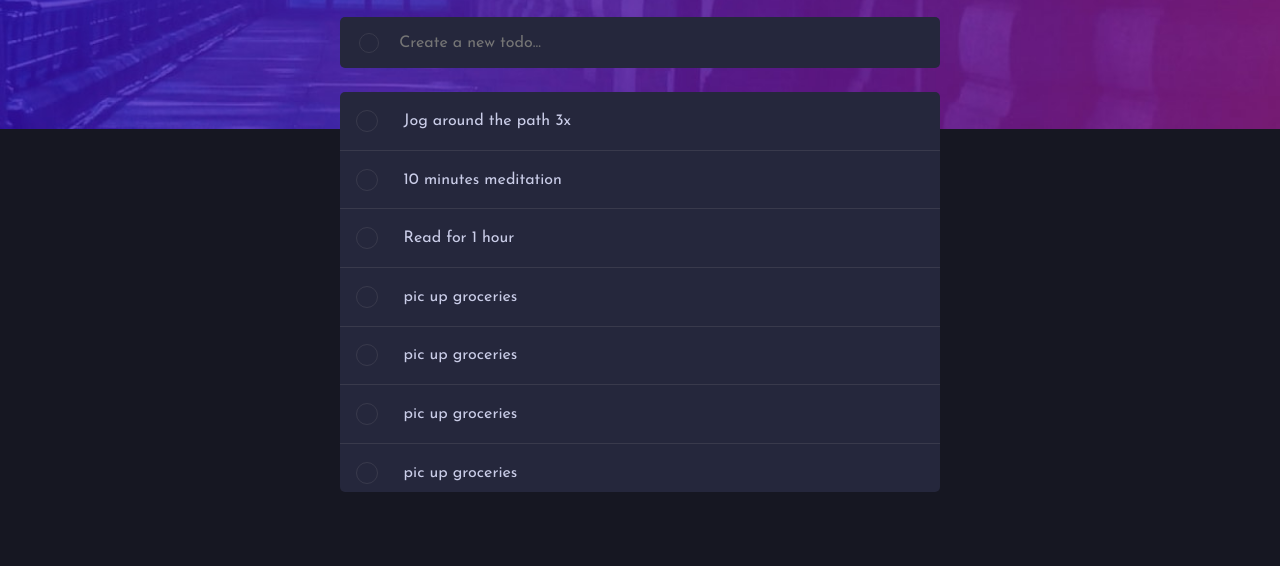
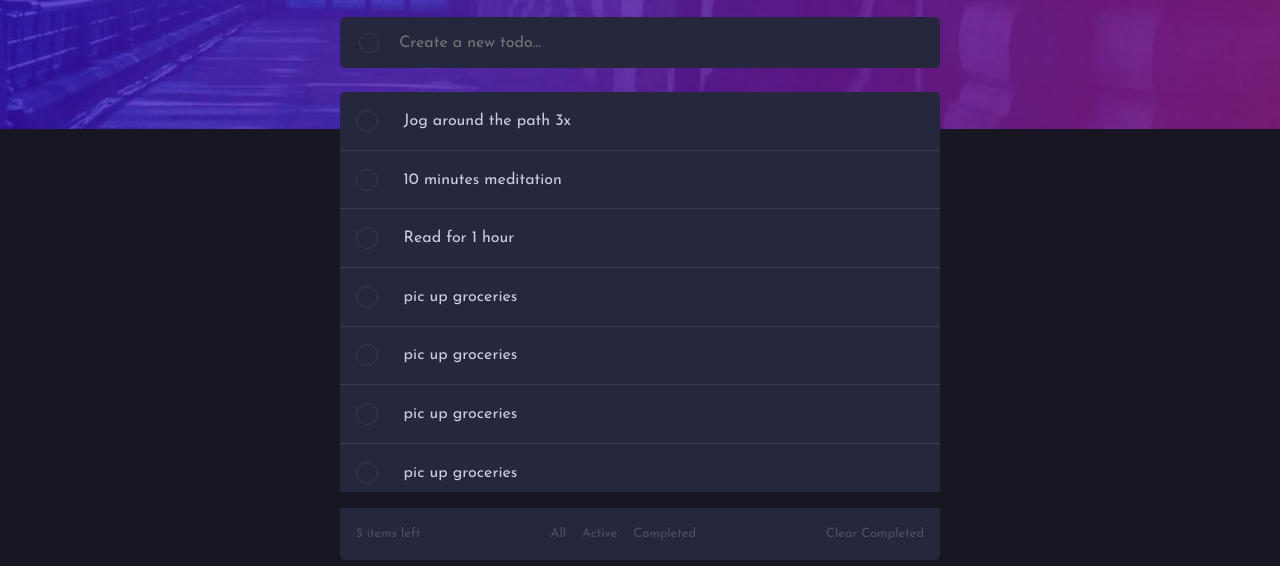
Before and after one commit to manishdevelops/Todo-App, a plain HTML site: page index.html in a window 1280 px wide. Shown: the part 161-727 px from the top of the page. Drawn offline with Linux system fonts and the light colour scheme.

Commit message:
update index.html

```diff
--- a/index.html
+++ b/index.html
@@ -108,17 +108,7 @@
             <img class="cross-logo" src="/assets/images/icon-cross.svg" alt="cross-logo">
           </div>
         </div>
-        <div class="Todo-list-cont">
-          <div class="Todo-list-sub-cont">
-            <div class="cont">
-              <p class="check-logo-cont"></p>
-            </div>
-            <p class="Todo-task">pic up groceries</p>
-          </div>
-          <div class="cross-logo-cont">
-            <img class="cross-logo" src="/assets/images/icon-cross.svg" alt="cross-logo">
-          </div>
-        </div>
+
          <div class="Todo-list-cont">
           <div class="Todo-list-sub-cont">
             <div class="cont">
@@ -130,6 +120,19 @@
             <img class="cross-logo" src="/assets/images/icon-cross.svg" alt="cross-logo">
           </div>
         </div>
+      </div>
+      <div class="Todo-info">
+        <p class="total-items-left">5 items left</p>
+        <p class="clear-item">Clear Completed</p>
+      </div>
+      <div class="Todo-status-container">
+        <p class="total-items-left">5 items left</p>
+        <div class="Todo-status">
+          <p class="All-status">All</p>
+          <p class="Active-status">Active</p>
+          <p class="Completed-status">Completed</p>
+        </div>
+        <p class="clear-comp-status">Clear Completed</p>
       </div>
     </div>
   </div>
@@ -143,7 +146,7 @@
   Active
   Completed
 
-  Clear Completed
+
 
   Drag and drop to reorder list -->
 
```
